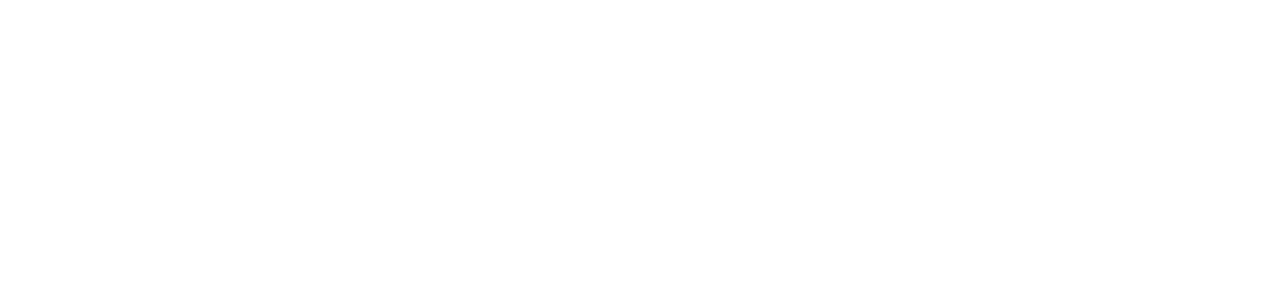
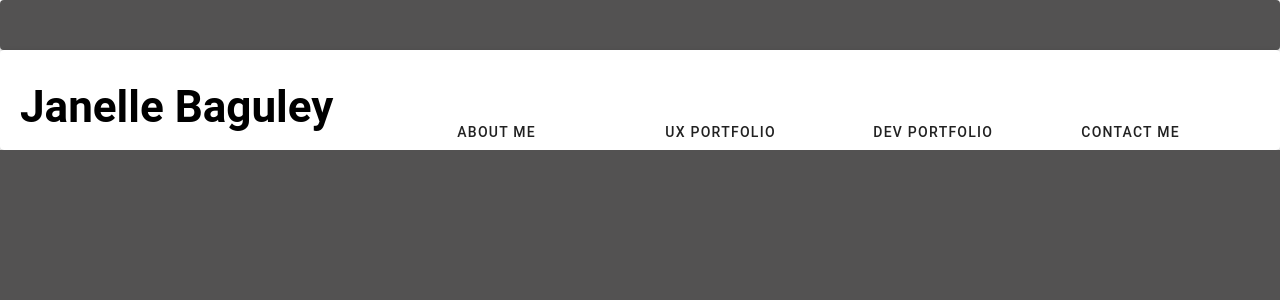
Before and after one commit to janellebaguley/jb_portfolio, a Vue app: page /#/contact in a window 1280 px wide. Before the commit this address led to /#/contact. Shown: the top 300 px of the page. Built offline with nearby package versions, Linux system fonts and the light colour scheme.

Commit message:
home page

```diff
--- a/package.json
+++ b/package.json
@@ -19,9 +19,13 @@
     "sass": "^1.54.9",
     "sass-loader": "^13.0.2",
     "vue": "^2.6.14",
+    "vue-cli-plugin-vuetify": "^2.5.8",
+    "vue-confirm-dialog": "^1.1.0",
     "vue-router": "^3.6.5",
     "vuetify": "^2.6.10",
-    "vuetify-loader": "^1.9.2"
+    "vuetify-loader": "^1.9.2",
+    "webpack": "^5.74.0",
+    "webpack-cli": "^4.10.0"
   },
   "devDependencies": {
     "@babel/core": "^7.12.16",
--- a/src/App.vue
+++ b/src/App.vue
@@ -1,27 +1,26 @@
 <template>
-  <div id="app">
-    <NavigateMenu/>
-  </div>
+  <component v-bind:is="layout">
+  </component>
 </template>
-
 <script>
-import NavigateMenu from './components/NavigateMenu.vue'
-
+  import LayoutDefault from './layouts/DefaultLayout'
+  import LayoutBlank from './layouts/BlankLayout'
   export default {
-  name: 'App',
       components: {
-    NavigateMenu
+          'layout-default': LayoutDefault,
+          'layout-blank': LayoutBlank,
+      },
+      computed: {
+          layout() {
+              if (this.$route.path === '/homebase') {
+                  return LayoutBlank;
+              } else {
+                  return LayoutDefault
+              }
+          }
       }
   }
 </script>
+<style>
 
-<style>
-#app {
-  font-family: Avenir, Helvetica, Arial, sans-serif;
-  -webkit-font-smoothing: antialiased;
-  -moz-osx-font-smoothing: grayscale;
-  text-align: center;
-  color: #2c3e50;
-  margin-top: 60px;
-}
 </style>
--- a/src/layouts/BlankLayout.vue
+++ b/src/layouts/BlankLayout.vue
@@ -0,0 +1,9 @@
+<template>
+    <v-app>
+        <v-main>
+            <router-view :key="$route.fullPath"></router-view>
+        </v-main>
+    </v-app>
+</template>
+<style>
+</style>
--- a/src/layouts/DefaultLayout.vue
+++ b/src/layouts/DefaultLayout.vue
@@ -0,0 +1,308 @@
+<template>
+    <v-app >
+        <v-card style="height:50px;" color="#535252"></v-card>
+       <v-card style="'height:120px; width:'max-width'" color='#fff' class="">
+         <v-row class='mx-1' color="white">
+           <v-col class='mx-1 mt-6' cols='4'>
+             <h1 style="color: #000">Janelle Baguley</h1>
+           </v-col>
+           <v-col class='ml-2 mt-16'>
+             <v-btn class='ma-0 pa-0' color='fff' @click='aboutMe' text dense> About Me</v-btn>
+           </v-col>
+
+           <v-col class='mt-16'>
+             <v-btn class='ma-0 pa-0' color='' @click='uxPortfolio' text dense> UX Portfolio</v-btn>
+           </v-col>
+           <v-col class='mt-16'>
+             <v-btn class='ma-0 pa-0' color='' @click='devPortfolio' text dense> Dev Portfolio</v-btn>
+           </v-col>
+           <v-col class='mt-16'>
+             <v-btn class='ma-0 pa-0' color='' @click='contactMe' text dense> Contact Me</v-btn>
+           </v-col>
+         </v-row>
+       </v-card>
+       <v-main >
+         <v-container id="con">
+           <v-row class="fill-height">
+             <v-col>
+               <transition name="fade">
+                 <keep-alive include="">
+                   <router-view :key="$route.fullPath"></router-view>
+                 </keep-alive>
+               </transition>
+             </v-col>
+           </v-row>
+         </v-container>
+       </v-main>
+     </v-app>
+   </template>
+   <script>
+   import Vue from "vue";
+   import VueRouter from "vue-router";
+   Vue.use(VueRouter);
+   export default {
+    components: {},
+     data() {
+       return {
+       }
+     },
+
+     computed: {
+     },
+     watch: {
+     },
+     methods: {
+
+       aboutMe(){
+         this.$router.push({
+           name: "AboutMe",
+         });
+       },
+       uxPortfolio(){
+         this.$router.push({
+           name: "UxPortfolio",
+         });
+       },
+       devPortfolio(){
+         this.$router.push({
+           name: "DevPortfolio",
+         });
+       },
+       contactMe(){
+         this.$router.push({
+           name: "contactMe",
+         });
+       },
+     }
+   };
+   </script>
+   <style>
+  .v-dialog {
+  background-color: #ffffff !important;
+}
+
+.v-dialog > .v-card > .v-card__text {
+  padding: 0 20px 1px 24px !important;
+}
+
+.v-input.dg-page-size {
+  font-size: 14px !important;
+  font-family: "Annabelle";
+}
+
+.v-main__wrap {
+  width: 100%;
+  background-color: #535252 !important;
+}
+.v-main {
+  width: 100%;
+  background-color: #535252 !important;
+}
+
+.v-list-item__title {
+  align-self: center;
+  font-size: 1rem !important;
+  margin-top: 2px !important;
+}
+
+.theme--light.v-data-table > .v-data-table__wrapper > table > thead > tr > th {
+  color: white !important;
+  font-size: 0.85em;
+  font-family: "Annabelle";
+}
+
+h1 {
+  font-size: 44px;
+}
+
+.v-data-table-header tr {
+  background-color: #4889e0 !important;
+  color: #535252 !important;
+}
+
+.theme--light.v-data-table .v-data-table-header th.sortable,
+.theme--light.v-data-table .v-data-table-header th.sortable.active {
+  color: #535252 !important;
+}
+
+.theme--light.v-data-table .v-data-table-header th.sortable:hover,
+.theme--light.v-data-table .v-data-table-header th.sortable.active {
+  color: #535252 !important;
+}
+
+.theme--light.v-data-table
+  .v-data-table-header
+  th.sortable.active
+  .v-data-table-header__icon {
+  color: white !important;
+}
+
+.v-navigation-drawer
+  .v-list-item--active.v-list-item.v-list-item--link.theme--dark {
+  color: #ffffff !important;
+  caret-color: #ffffff !important;
+}
+
+.v-application--is-ltr .v-list-item__action:first-child,
+.v-application--is-ltr .v-list-item__icon:first-child {
+  margin-right: 24px !important;
+}
+
+.v-card__title.headline.primary {
+  color: #ffffff !important;
+}
+
+.v-application--is-ltr
+  .v-list-group--no-action
+  > .v-list-group__items
+  > .v-list-item {
+  padding-left: 64px !important;
+}
+
+.v-navigation-drawer__content
+  > .v-list-group__items
+  > .v-list-item
+  > .v-list-item__title {
+  color: #e0b993 !important;
+}
+
+.v-list-item__icon.v-list-group__header__append-icon {
+  color: white !important;
+}
+
+.v-list-item.v-list-group__header {
+  padding-left: 0;
+}
+
+.v-navigation-drawer__content > .v-list-item__title {
+  color: #ffffff;
+}
+
+.container {
+  width: 100%;
+  padding: 12px;
+  margin-right: 200px;
+  margin-left: 200px;
+}
+
+.theme--light.v-label {
+  color: rgba(0, 0, 0, 0.6);
+}
+
+.nobr {
+  white-space: nowrap;
+}
+
+.v-btn.search-toolbuttons.active {
+  background: #39b54a;
+  background-color: #39b54a !important;
+  border-color: #39b54a;
+  color: #ffffff;
+}
+
+.v-btn.search-toolbuttons {
+  margin-left: 5px;
+  background-color: #ffffff;
+  border-color: #006fba;
+  border-width: 1px;
+  color: #006fba;
+  margin-bottom: 5px;
+}
+
+.v-input {
+  color: #ffffff;
+}
+
+.v-dialog {
+  color: #ffffff;
+}
+
+.v-pagination {
+  display: inline-flex;
+  list-style-type: none;
+  justify-content: right !important;
+  margin: 0;
+  max-width: 100%;
+  width: 100%;
+}
+
+.nav-sublink .v-list-group__items .v-list-item__title {
+  color: #d2d2d2 !important;
+}
+
+.theme--light.v-pagination .v-pagination__item--active {
+  color: #8627e0 !important;
+}
+
+@media (min-width: 960px) {
+  .container {
+    max-width: 1100px !important;
+  }
+}
+
+@media (min-width: 1264px) {
+  .container {
+    max-width: none !important;
+  }
+}
+
+@media (min-width: 1904px) {
+  .container {
+    max-width: none !important;
+  }
+}
+
+.topbar-text {
+  font-size: 1rem;
+  font-family: "Annabelle";
+  padding: 0;
+}
+
+.tiny {
+  font-size: 0.7rem;
+  font-family: "Annabelle";
+}
+
+.v-toolbar__content {
+  max-width: none !important;
+}
+
+.container .nopadd {
+  padding: 0 0;
+  /* padding-left: 1rem; */
+}
+
+footer.theme--light.v-footer {
+  background-color: #1d2c39;
+  color: #ffffff;
+}
+
+div.no-gutters .footerlinks-wrapper {
+  padding-top: 0.7rem;
+}
+
+.v-application a.footerlinks {
+  color: #ffffff;
+  text-decoration: underline;
+  font-size: 0.75rem;
+  font-family: "Annabelle";
+}
+
+.v-application a.footerlinks:hover {
+  color: #ffffff;
+}
+
+.v-btn--contained::after {
+  box-shadow: 0;
+}
+
+@media (max-width: 960px) {
+  .topbar-text {
+    display: none;
+  }
+
+  .topbar-search {
+    display: none;
+  }
+}
+   </style>
--- a/src/router.js
+++ b/src/router.js
@@ -36,4 +36,4 @@
             component: EtsyShop,
         }
     ]
-})
+});
```
Also changed, not shown: 1 other file (tests, documents, lock files or other folders). Lines whose indentation alone changed are shown as unchanged.
